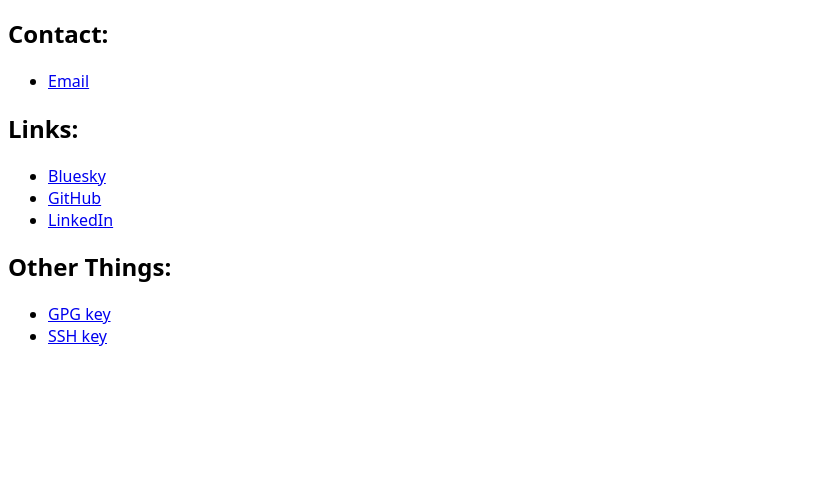
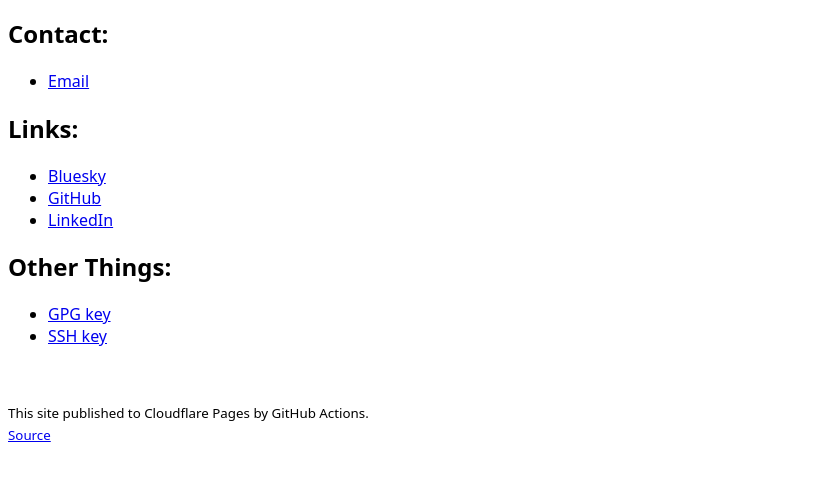
Before and after one commit to jacobwoffenden/jacobwoffenden.com, a website: page site/index.html in a window 1280 px wide. Shown: the part 111-592 px from the top of the page, without its empty margins (0-830 px from the left). Drawn offline with Linux system fonts and the light colour scheme.

Commit message:
update index
Signed-off-by: GitHub <noreply@github.com>

```diff
--- a/site/index.html
+++ b/site/index.html
@@ -41,5 +41,13 @@
       <li><a href="content/gpg/jacobwoffenden-gpg.asc">GPG key</a></li>
       <li><a href="content/ssh/jacobwoffenden-ssh.pub">SSH key</a></li>
     </ul>
+    <br />
+    <p>
+      <small>
+        This site published to Cloudflare Pages by GitHub Actions.
+        <br />
+        <a href="https://github.com/jacobwoffenden/jacobwoffenden.com" target="_blank">Source</a>
+      </small>
+    </p>
   </body>
 </html>
```
